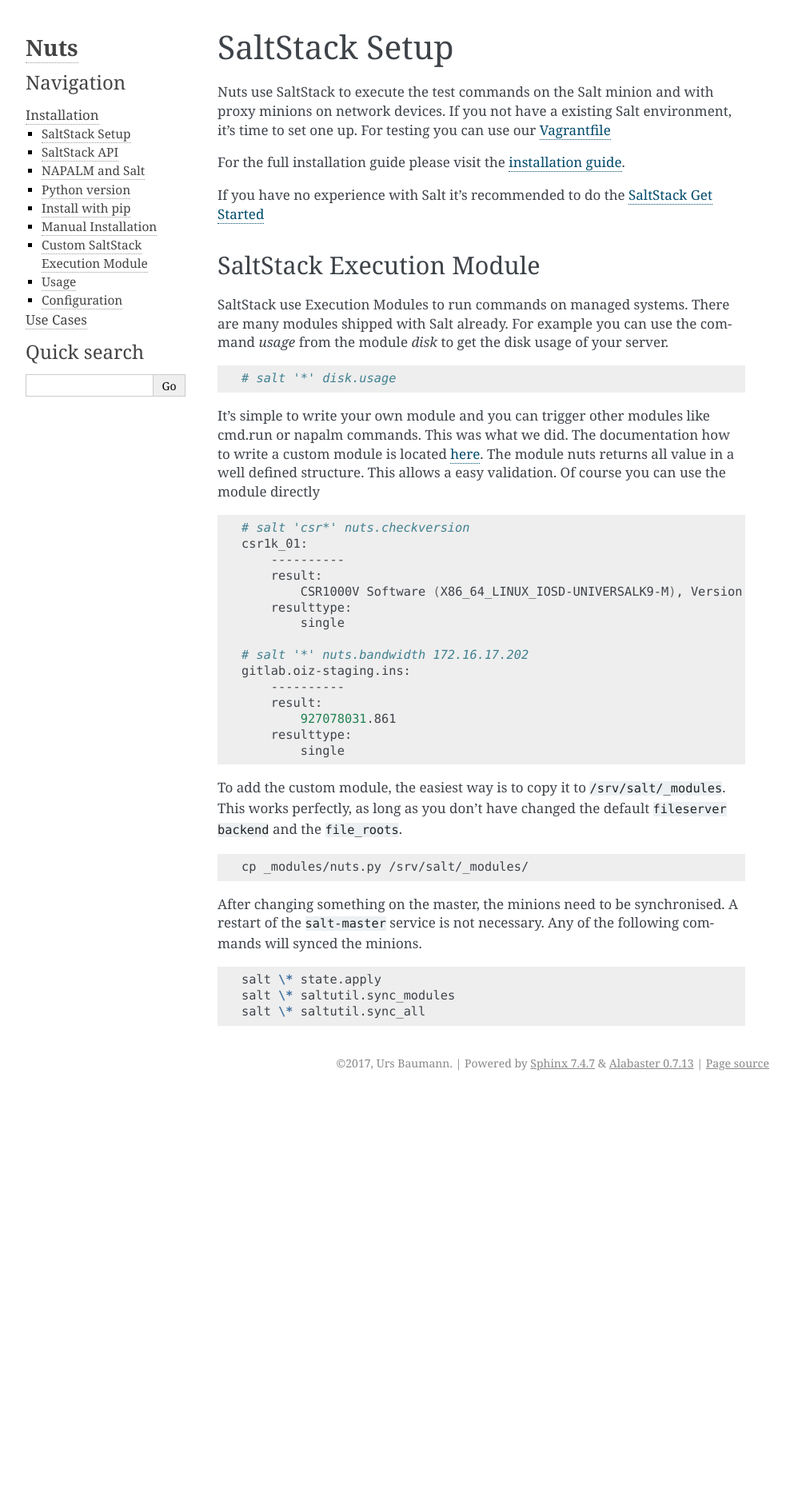
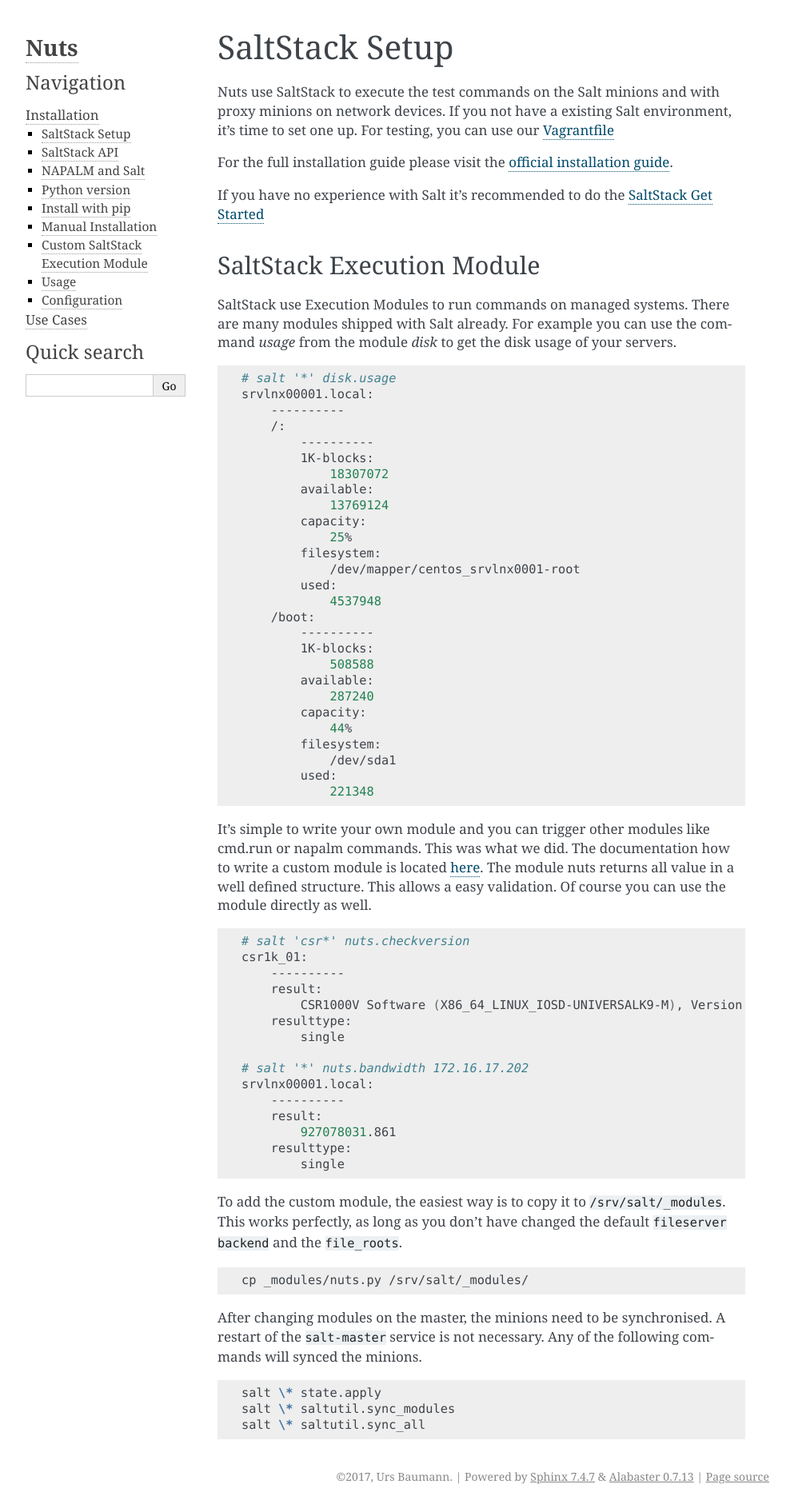
Before and after one commit to network-unit-testing-system/nuts, a Sphinx documentation site: the page built from doc/source/install/salt_setup.rst, in a window 1280 px wide. Shown: the whole page at 80% size, without its empty margins (148-1141 px from the left). Built offline with Sphinx 7.4.7, drawn with Linux system fonts in a browser that asks for light colours; pages that are not in the unit, such as notebooks, are missing from menus; before the commit the page ends 1369 px from its top, so only the background shows below that.

Commit message:
Add documentation

```diff
--- a/doc/source/install/index.rst
+++ b/doc/source/install/index.rst
@@ -48,7 +48,7 @@
 Custom SaltStack Execution Module
 ---------------------------------
 
-Nuts uses a custom salt execution module to get the test. It's is located in the folder ``_modules``.
+Nuts uses a custom salt execution module to get the test data. It's is located in the folder ``_modules``.
 If the ``file_roots`` is not changed, copy the file to ``/srv/salt/_modules`` on your salt master and sync the modules.
 More details and links are in the :doc:`SaltStack Setup<salt_setup>` section.
 
--- a/doc/source/install/salt_api.rst
+++ b/doc/source/install/salt_api.rst
@@ -1,14 +1,14 @@
 SaltStack API
 =============
 
-To use nuts you also need salt-api which enables nuts to connect to the salt master over HTTP / HTTPS.
+To use nuts you also need the salt-api which enables nuts to connect to the salt master over HTTP / HTTPS.
 For the installation guide visit `cherrypy documentation <https://docs.saltstack.com/en/latest/ref/netapi/all/salt.netapi.rest_cherrypy.html>`_.
 
 
 External Auth
 -------------
 
-Nuts needs the access to runner modules and the normal execution modules. `Documentation <https://docs.saltstack.com/en/latest/topics/eauth/index.html>`_
+Nuts needs the access to *runner modules* and the normal *execution modules*. `Documentation <https://docs.saltstack.com/en/latest/topics/eauth/index.html>`_
 
 .. code-block:: yaml
 
--- a/doc/source/install/salt_napalm.rst
+++ b/doc/source/install/salt_napalm.rst
@@ -2,11 +2,11 @@
 ===============
 
 To create a connection from the salt master to your network device of choice there's a fantastic library called NAPALM
-which got an integration into SaltStack.
+which has an integration into SaltStack.
 For the installation guide head to `napalm-salt repository <https://github.com/napalm-automation/napalm-salt/>`_.
 
 A NAPALM minion-proxy is like a normal minion connected to the salt master. Every network vendor has it's on interface or
-cli syntax. Even platforms from the same vendor has different  implementations. This makes life much harder for
+cli syntax. Even platforms from the same vendor can have different implementations. This makes life much harder for
 a network automation engineer. On this point NAPALM comes in. NAPALM abstract the different interfaces and enables
 the communication with the same interface. With NAPALM proxies it's possible to interact with network devices like Linux boxes.
 
--- a/doc/source/install/salt_setup.rst
+++ b/doc/source/install/salt_setup.rst
@@ -1,10 +1,10 @@
 SaltStack Setup
 ===============
 
-Nuts use SaltStack to execute the test commands on the Salt minion and with proxy minions on network devices.
-If you not have a existing Salt environment, it's time to set one up. For testing you can use our `Vagrantfile <https://github.com/HSRNetwork/vagrant-nuts>`_
+Nuts use SaltStack to execute the test commands on the Salt minions and with proxy minions on network devices.
+If you not have a existing Salt environment, it's time to set one up. For testing, you can use our `Vagrantfile <https://github.com/HSRNetwork/vagrant-nuts>`_
 
-For the full installation guide please visit the `installation guide <https://docs.saltstack.com/en/latest/topics/installation/>`_.
+For the full installation guide please visit the `official installation guide <https://docs.saltstack.com/en/latest/topics/installation/>`_.
 
 If you have no experience with Salt it's recommended to do the `SaltStack Get Started <https://docs.saltstack.com/en/getstarted/>`_
 
@@ -12,16 +12,42 @@
 --------------------------
 
 SaltStack use Execution Modules to run commands on managed systems. There are many modules shipped with Salt already.
-For example you can use the command *usage* from the module *disk* to get the disk usage of your server.
+For example you can use the command *usage* from the module *disk* to get the disk usage of your servers.
 
 .. code-block:: bash
 
     # salt '*' disk.usage
+    srvlnx00001.local:
+        ----------
+        /:
+            ----------
+            1K-blocks:
+                18307072
+            available:
+                13769124
+            capacity:
+                25%
+            filesystem:
+                /dev/mapper/centos_srvlnx0001-root
+            used:
+                4537948
+        /boot:
+            ----------
+            1K-blocks:
+                508588
+            available:
+                287240
+            capacity:
+                44%
+            filesystem:
+                /dev/sda1
+            used:
+                221348
 
 It's simple to write your own module and you can trigger other modules like cmd.run or napalm commands.
 This was what we did. The documentation how to write a custom module is located `here <https://docs.saltstack.com/en/latest/ref/modules/>`_.
 The module nuts returns all value in a well defined structure. This allows a easy validation. Of course you can use the
-module directly
+module directly as well.
 
 .. code-block:: bash
 
@@ -34,7 +60,7 @@
             single
 
     # salt '*' nuts.bandwidth 172.16.17.202
-    gitlab.oiz-staging.ins:
+    srvlnx00001.local:
         ----------
         result:
             927078031.861
@@ -48,7 +74,7 @@
 
     cp _modules/nuts.py /srv/salt/_modules/
 
-After changing something on the master, the minions need to be synchronised. A restart of the ``salt-master`` service
+After changing modules on the master, the minions need to be synchronised. A restart of the ``salt-master`` service
 is not necessary. Any of the following commands will synced the minions.
 
 .. code-block:: bash
```
Also changed, not shown: doc/source/index.rst (+20 -6 lines), 1 other file.
